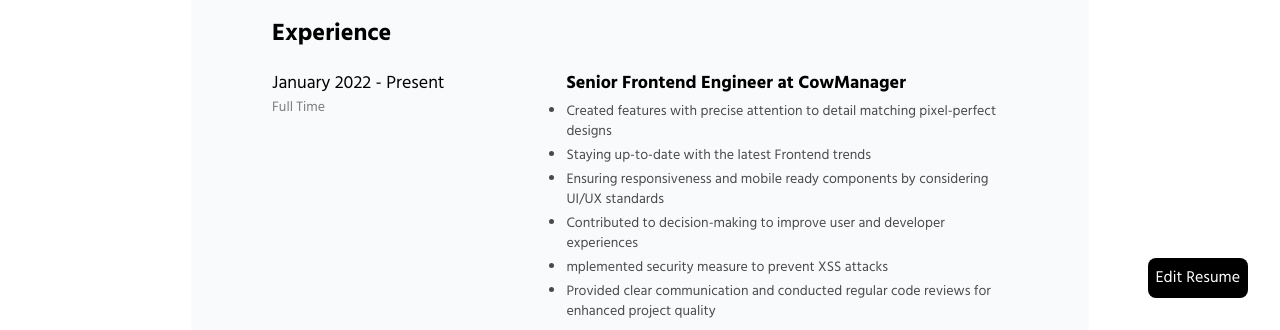
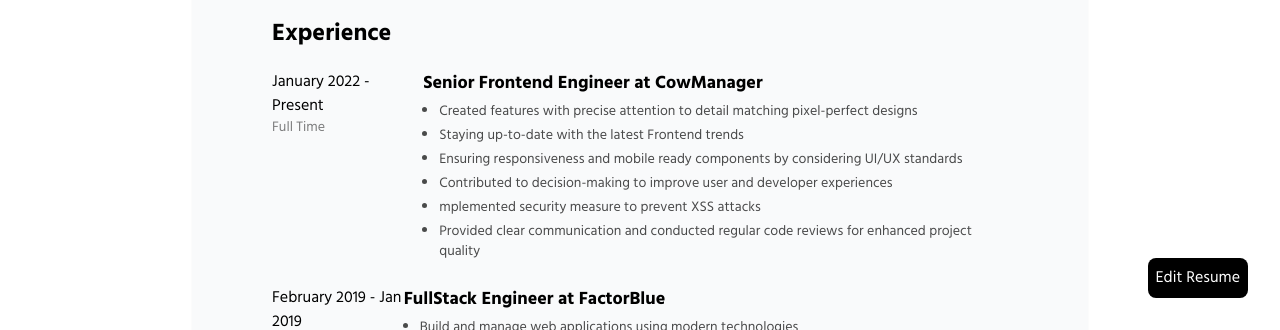
Before and after one commit to wadizaatour/PorfolioApp, a Next.js app: page /resume in a window 1280 px wide. Shown: the part 470-800 px from the top of the page. Built offline with nearby package versions, Linux system fonts and the light colour scheme.

Commit message:
Improve styling

```diff
--- a/components/Button/index.js
+++ b/components/Button/index.js
@@ -23,7 +23,7 @@
     <button
       onClick={onClick}
       type="button"
-      className={`text-sm tablet:text-base p-1 laptop:p-2 m-1 laptop:m-2 rounded-lg flex items-center transition-all ease-out duration-300 ${
+      className={`text-sm tablet:text-base p-4 laptop:p-2 m-1 laptop:m-2 rounded-lg flex items-center transition-all ease-out duration-300 ${
         theme === "dark"
           ? "hover:bg-slate-600 text-white"
           : "hover:bg-slate-100"
--- a/components/Footer/index.js
+++ b/components/Footer/index.js
@@ -16,7 +16,6 @@
             <h1 className="text-3xl tablet:text-6xl laptop:text-6xl laptopl:text-8xl text-bold">
               TOGETHER
             </h1>
-            <Button type="primary">Schedule a call</Button>
             <div className="mt-10">
               <Socials />
             </div>
--- a/components/ProjectResume/index.js
+++ b/components/ProjectResume/index.js
@@ -5,14 +5,14 @@
 
   return (
     <div className="mt-5 w-full flex mob:flex-col desktop:flex-row justify-between">
-      <div className="text-lg w-2/5">
+      <div>
         <h2>{dates}</h2>
         <h3 className="text-sm opacity-50">{type}</h3>
       </div>
-      <div className="w-3/5">
+      <div>
         <h2 className="text-lg font-bold">{position}</h2>
         {bulletsLocal && bulletsLocal.length > 0 && (
-          <ul className="list-disc">
+          <ul className="list-disc ml-4">
             {bulletsLocal.map((bullet, index) => (
               <li key={index} className="text-sm my-1 opacity-70">
                 {bullet}
```
